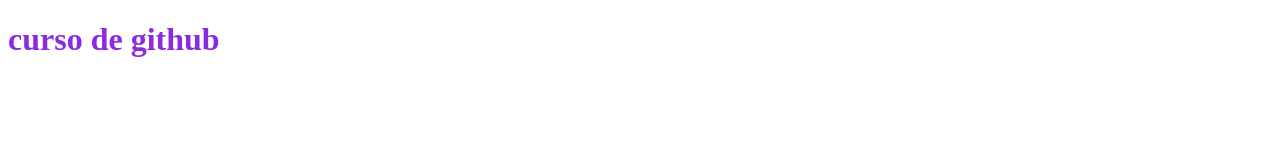
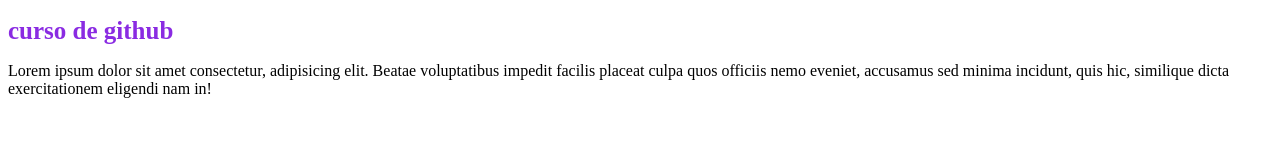
Before and after one commit to codercabral/comision322275, a plain HTML site: page index.html in a window 1280 px wide. Drawn offline with Linux system fonts and the light colour scheme.

Commit message:
agrego mis primeras etiquetas

```diff
--- a/estilos.css
+++ b/estilos.css
@@ -1,3 +1,4 @@
 h1{
     color: blueviolet;
+    font-size: 25px;
 }
--- a/index.html
+++ b/index.html
@@ -9,5 +9,6 @@
 </head>
 <body>
     <h1>curso de github</h1>
+    <p>Lorem ipsum dolor sit amet consectetur, adipisicing elit. Beatae voluptatibus impedit facilis placeat culpa quos officiis nemo eveniet, accusamus sed minima incidunt, quis hic, similique dicta exercitationem eligendi nam in!</p>
 </body>
 </html>
```
